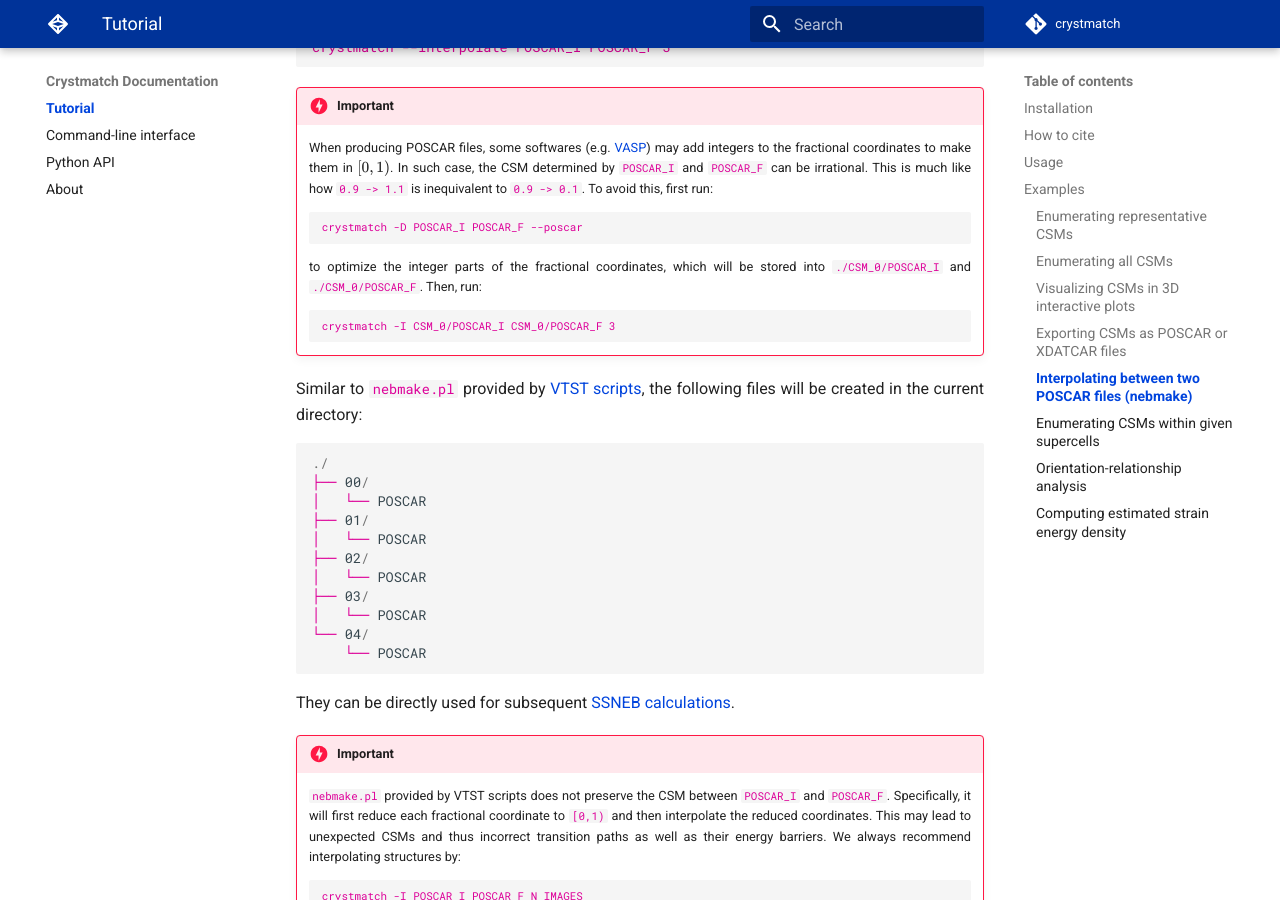
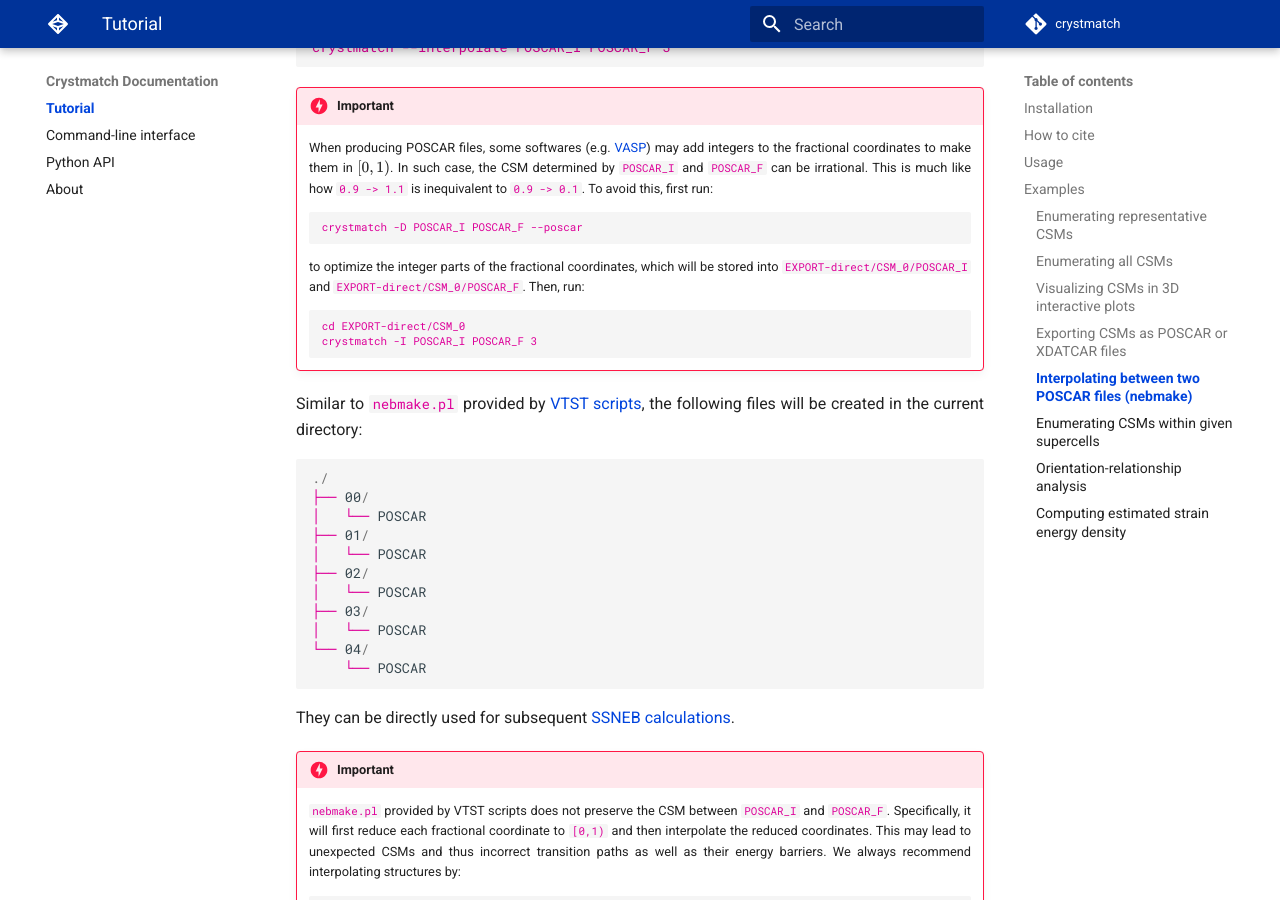
Before and after one commit to Fangcheng-Wang/crystmatch, an MkDocs documentation site: the page built from docs/index.md, in a window 1280 px wide and 900 px high, scrolled down 6188 px. Built offline with MkDocs 1.6.1 and Material for MkDocs 9.7.7, drawn with Linux system fonts in a browser that asks for light colours; comment, search, counter and statistics services are not loaded.

Commit message:
documentation for v2.0.9

````diff
--- a/docs/index.md
+++ b/docs/index.md
@@ -245,10 +245,11 @@ crystmatch --interpolate POSCAR_I POSCAR_F 3
     crystmatch -D POSCAR_I POSCAR_F --poscar
     ```
 
-    to optimize the integer parts of the fractional coordinates, which will be stored into `./CSM_0/POSCAR_I` and `./CSM_0/POSCAR_F`. Then, run:
+    to optimize the integer parts of the fractional coordinates, which will be stored into `EXPORT-direct/CSM_0/POSCAR_I` and `EXPORT-direct/CSM_0/POSCAR_F`. Then, run:
 
     ```
-    crystmatch -I CSM_0/POSCAR_I CSM_0/POSCAR_F 3
+    cd EXPORT-direct/CSM_0
+    crystmatch -I POSCAR_I POSCAR_F 3
     ```
 
 Similar to `nebmake.pl` provided by [VTST scripts](https://theory.cm.utexas.edu/vtsttools/scripts.html), the following files will be created in the current directory:
````
Also changed, not shown: docs/cli.md (+2 -2 lines).
